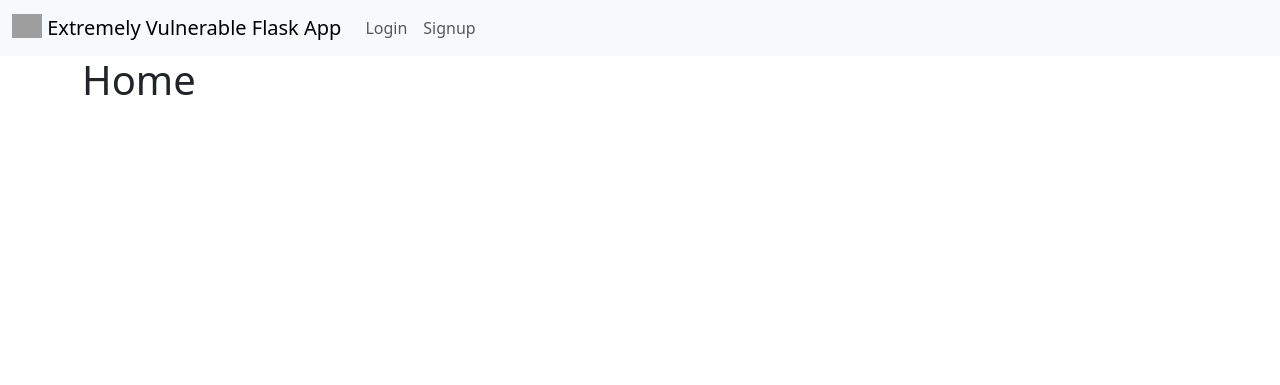
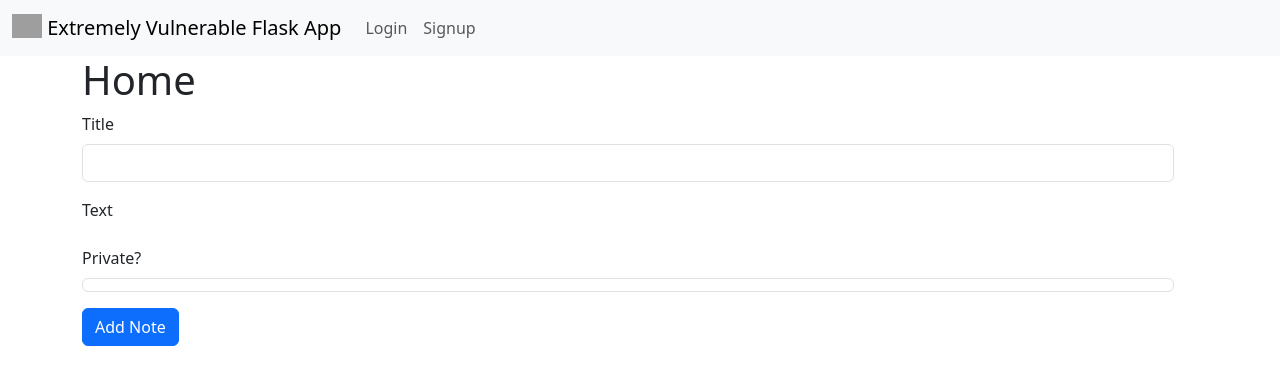
Before and after one commit to manuelz120/extremely-vulnerable-flask-app, a Flask app: template templates/home.html in a window 1280 px wide. Shown: the top 385 px of the page. Run offline with Flask 3, Linux system fonts and the light colour scheme; the template is opened without the code that fills it, so the values that code supplies are empty; parts of the project's set-up code (start-up, migrations or seed data) failed here and were passed over; some libraries are stand-ins or nearby versions; grey boxes are pictures that could not be loaded.

Commit message:
Saving of notes

```diff
--- a/app.py
+++ b/app.py
@@ -2,16 +2,20 @@
 
 import uuid
 from flask_bootstrap import Bootstrap5
+from flask_ckeditor import CKEditor
 from flask_login import LoginManager, login_required
 from flask import Flask, render_template, render_template_string, request, redirect
 from routes import init
-from models import RegistrationCode, Session
+from models import RegistrationCode, Session, Note
 
 app = Flask(__name__)
 app.secret_key = 'super secret key'
 bootstrap = Bootstrap5(app)
 login_manager = LoginManager()
 login_manager.init_app(app)
+ckeditor = CKEditor()
+
+ckeditor.init_app(app)
 
 init()
 
@@ -34,7 +38,9 @@ def index():
 @app.route('/home')
 @login_required
 def home():
-    return render_template('home.html')
+    with Session() as sess:
+        notes = sess.query(Note).all()
+        return render_template('home.html', notes=notes)
 
 
 @login_manager.unauthorized_handler
--- a/requirements.txt
+++ b/requirements.txt
@@ -4,6 +4,7 @@ Bootstrap-Flask==2.1.0
 click==8.1.3
 dill==0.3.6
 Flask==2.2.2
+Flask-CKEditor==0.4.6
 Flask-Login==0.6.2
 Flask-SQLAlchemy==3.0.2
 Flask-WTF==1.0.1
--- a/templates/home.html
+++ b/templates/home.html
@@ -5,5 +5,72 @@
       <h1>Home</h1>
     </div>
   </div>
+  <div class="row">
+    {%for note in notes %}
+    <div class="col-sm-6">
+      <div
+        class="card"
+        style="width: 18rem">
+        <div class="card-body">
+          <h5 class="card-title">{{note.title}}</h5>
+          <h6 class="card-subtitle mb-2 text-muted">{{note.created_at}}</h6>
+          <p class="card-text">
+            {{note.text | safe}}
+            <span>{{note.user}}</span>
+          </p>
+          <a
+            href="#"
+            class="card-link"
+            >Delete</a
+          >
+        </div>
+      </div>
+    </div>
+    {%endfor%}
+    <div class="row">
+      <form
+        method="post"
+        action="/notes">
+        <div class="mb-3">
+          <label
+            for="title"
+            class="form-label">
+            Title
+          </label>
+          <input
+            type="text"
+            class="form-control"
+            name="title"
+            id="title"
+            required />
+        </div>
+        <div class="mb-3">
+          <label
+            for="text"
+            class="form-label">
+            Text
+          </label>
+          {{ ckeditor.create(name="text") }}
+        </div>
+        <div class="mb-3">
+          <label
+            for="private"
+            class="form-label">
+            Private?
+          </label>
+          <input
+            type="checkbox"
+            class="form-control"
+            id="private"
+            name="private" />
+        </div>
+        <button
+          type="submit"
+          class="btn btn-primary">
+          Add Note
+        </button>
+      </form>
+    </div>
+  </div>
 </div>
-{% endblock %}
+{% endblock %} {% block scripts %} {{ ckeditor.load() }} {% endblock %}
```
Also changed, not shown: forms/note_form.py (added, +7 -0 lines), models/note.py (+10 -1 lines), routes/notes.py (+24 -1 lines), templates/account.html (added, +9 -0 lines).
